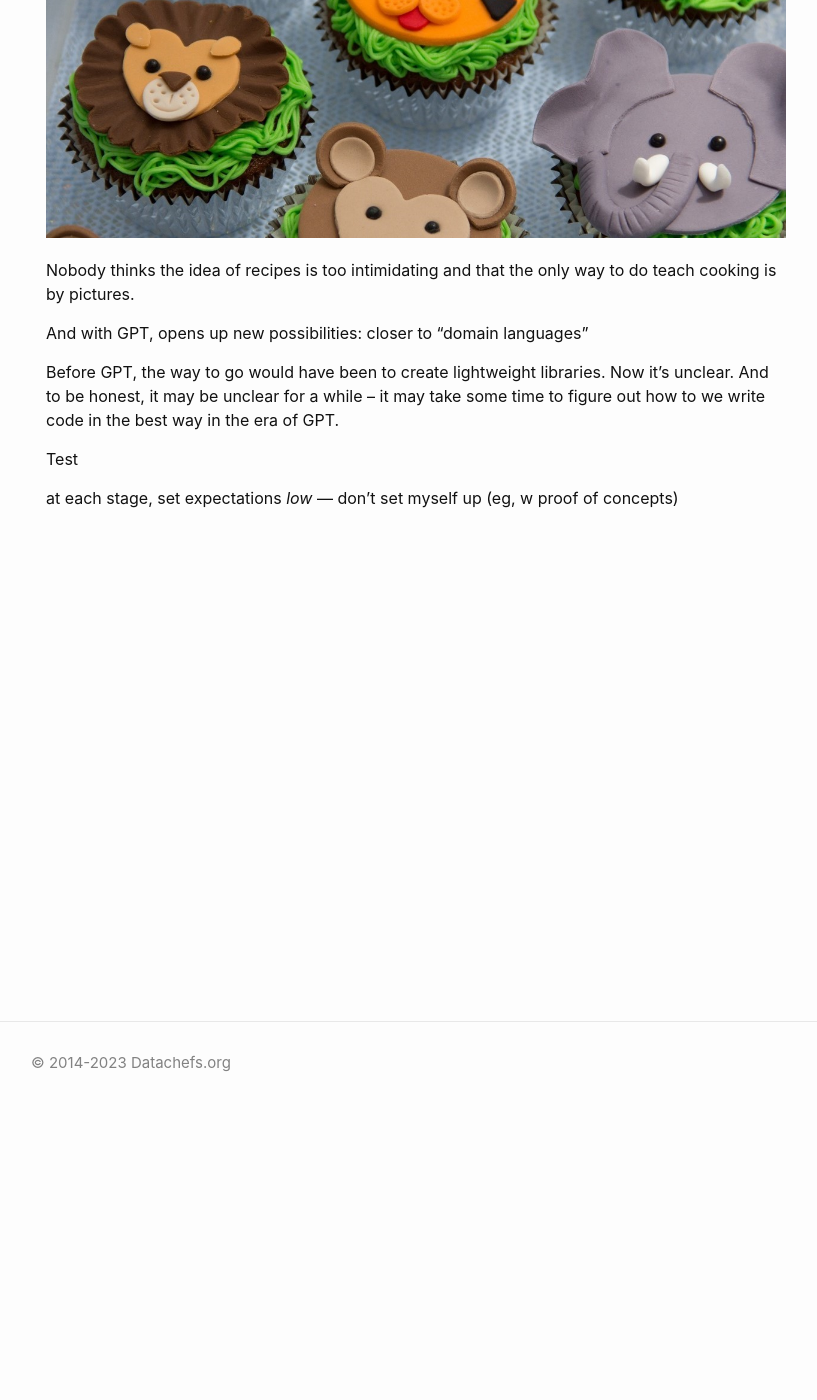
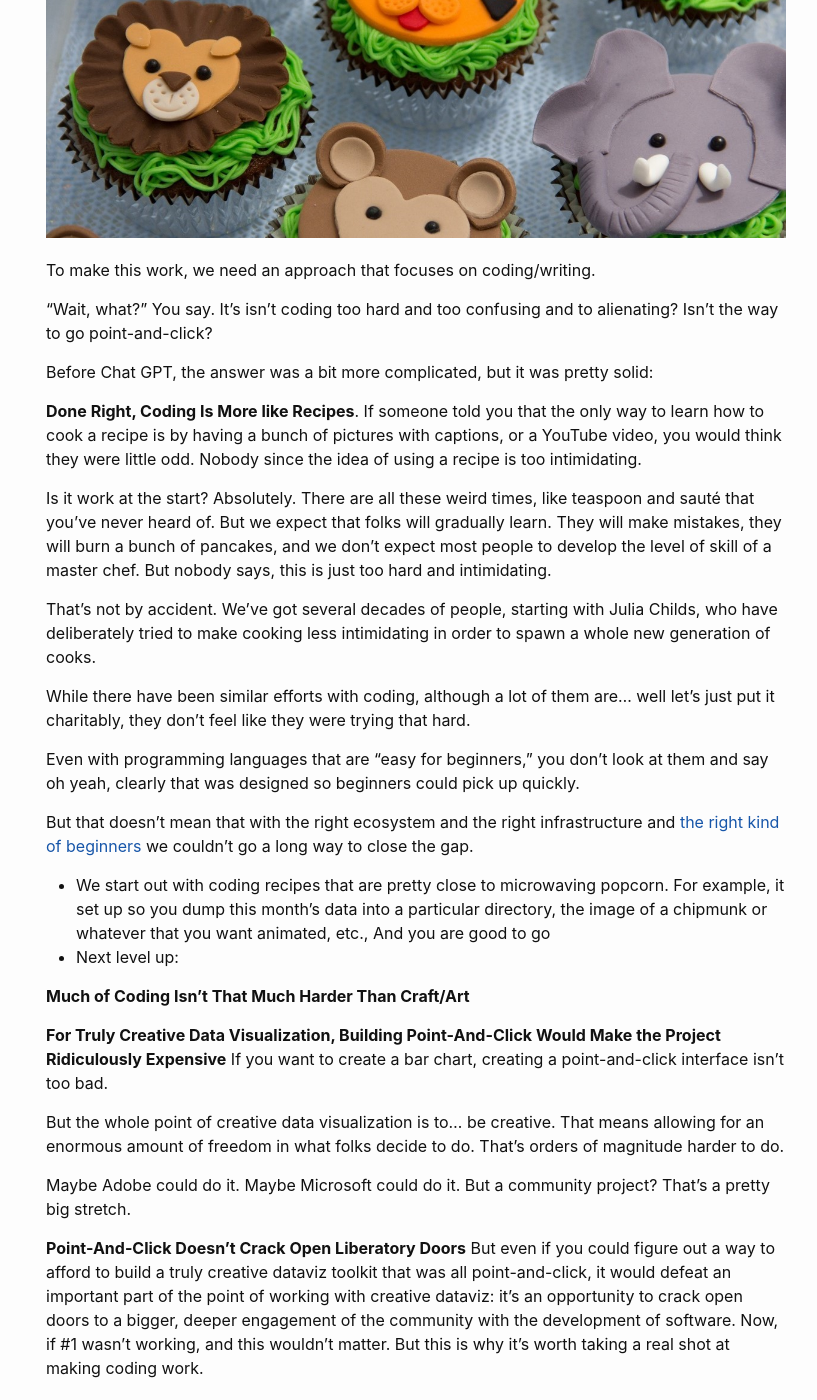
Before and after one commit to datachefs/cdv-notes, a Jekyll site: the page built from pages/how/coding-writing/coding-writing.md, in a window 1280 px wide and 1400 px high, scrolled down 296 px. Shown: the whole window, without its empty margins (224-1041 px from the left). Built offline with Jekyll 4.4.1, drawn with Linux system fonts in a browser that asks for light colours; before the commit the page ends 950 px from its top, so only the background shows below that; some of the changed text lies outside the part shown.

Commit message:
Try again

```diff
--- a/pages/how/coding-writing/coding-writing.md
+++ b/pages/how/coding-writing/coding-writing.md
@@ -4,13 +4,50 @@ title: 'Simple Coding/Writing over Point-And-Click'
 image: cupcakes-animals.jpg
 ---
 
-Nobody thinks the idea of recipes is too intimidating and that the only way to do teach cooking is by pictures.
 
-And with GPT, opens up new possibilities: closer to "domain languages"
+To make this work, we need an approach that focuses on coding/writing.
 
-Before GPT, the way to go would have been to create lightweight libraries. Now it's unclear. And to be honest, it may be unclear for a while -- it may take some time to figure out how to we write code in the best way in the era of GPT.
+"Wait, what?" You say. It's isn't coding too hard and too confusing and to alienating? Isn't the way to go
+point-and-click?
 
-Test
+Before Chat GPT, the answer was a bit more complicated, but it was pretty solid:
+
+__Done Right, Coding Is More like Recipes__. If someone told you that the only way to learn how to cook a recipe is by having a bunch of pictures with captions, or a YouTube video, you would think they were little odd. Nobody since the idea of using a recipe is too intimidating.
+
+Is it work at the start? Absolutely. There are all these weird times, like teaspoon and sauté that you've never heard of. But we expect that folks will gradually learn. They will make mistakes, they will burn a bunch of pancakes, and we don't expect most people to develop the level of skill of a master chef. But nobody says, this is just too hard and intimidating.
+
+That's not by accident. We've got several decades of people, starting with Julia Childs, who have deliberately tried to make cooking less intimidating in order to spawn a whole new generation of cooks.
+
+While there have been similar efforts with coding, although a lot of them are... well let's just put it charitably, they don't feel like they were trying that hard.
+
+Even with programming languages that are "easy for beginners," you don't look at them and say oh yeah, clearly that was designed so beginners could pick up quickly.
+
+But that doesn't mean that with the right ecosystem and the right infrastructure and [the right kind of beginners]() we couldn't go a long way to close the gap.
+
+- We start out with coding recipes that are pretty close to microwaving popcorn. For example, it set up so you dump this month's data into a particular directory, the image of a chipmunk or whatever that you want animated, etc., And you are good to go
+- Next level up:
+
+
+__Much of Coding Isn't That Much Harder Than Craft/Art__
+
+__For Truly Creative Data Visualization, Building Point-And-Click Would Make the Project Ridiculously Expensive__ If you want to create a bar chart, creating a point-and-click interface isn't too bad.
+
+But the whole point of creative data visualization is to... be creative. That means allowing for an enormous amount of freedom in what folks decide to do. That's orders of magnitude harder to do.
+
+Maybe Adobe could do it. Maybe Microsoft could do it. But a community project? That's a pretty big stretch.
+
+__Point-And-Click Doesn't Crack Open Liberatory Doors__ But even if you could figure out a way to afford to build a truly creative dataviz toolkit that was all point-and-click, it would defeat an important part of the point of working with creative dataviz: it's an opportunity to crack open doors to a bigger, deeper engagement of the community with the development of software. Now, if #1 wasn't working, and this wouldn't matter. But this is why it's worth taking a real shot at making coding work.
+
+But now that Large Language Models like Chat GPT are here, it's a very different story. Just months after the introduction of Chat GPT, it's already possible to write remarkably complex scripts just using a paragraph or two. And we are just getting started.
+
+For example, one of the ongoing daydreams of a lot of developers has been the idea of creating "domain specific languages." Instead of writing a bunch of geeky code, you could write a smaller set of code that encapsulated what you are trying to do at a higher level. Imagine you are creating a robot that could cook. At some level in their stack, you would want to have a cooking language that was pretty close to how recipes work -- e.g., "sauté the chicken breast until lightly browned."
+
+Well guess what? With this new AI, domain specific languages are a whole lot closer than they used to be. Once we get to the pilots, one of the things we will want to explore with at least one pilot down the road is can we create a library but start to encapsulate enough of the creative dataviz patterns/idioms so that we can call reduce the gap between what you say to write the code and the resulting code.
+
+None of this will be trivial. Most developers spend a lot more time modifying code than writing code and fixing code that doesn't work than writing new code. Then again, when you are learning how to bake a perfect chocolate cake, you're going to spend a fair amount of time trying and failing making mistakes before you get it right.
+
+
+
 
 
 at each stage, set expectations _low_ — don’t set myself up (eg, w proof of concepts)
```
